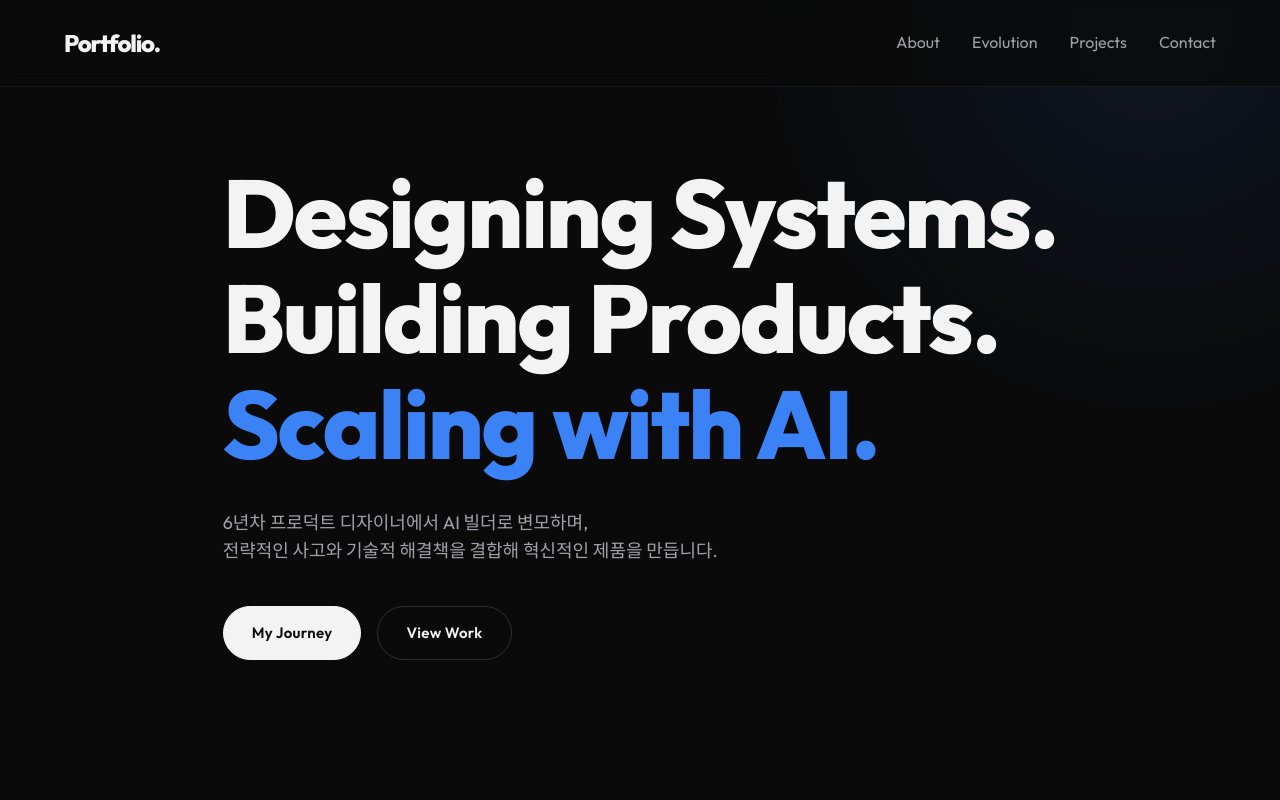
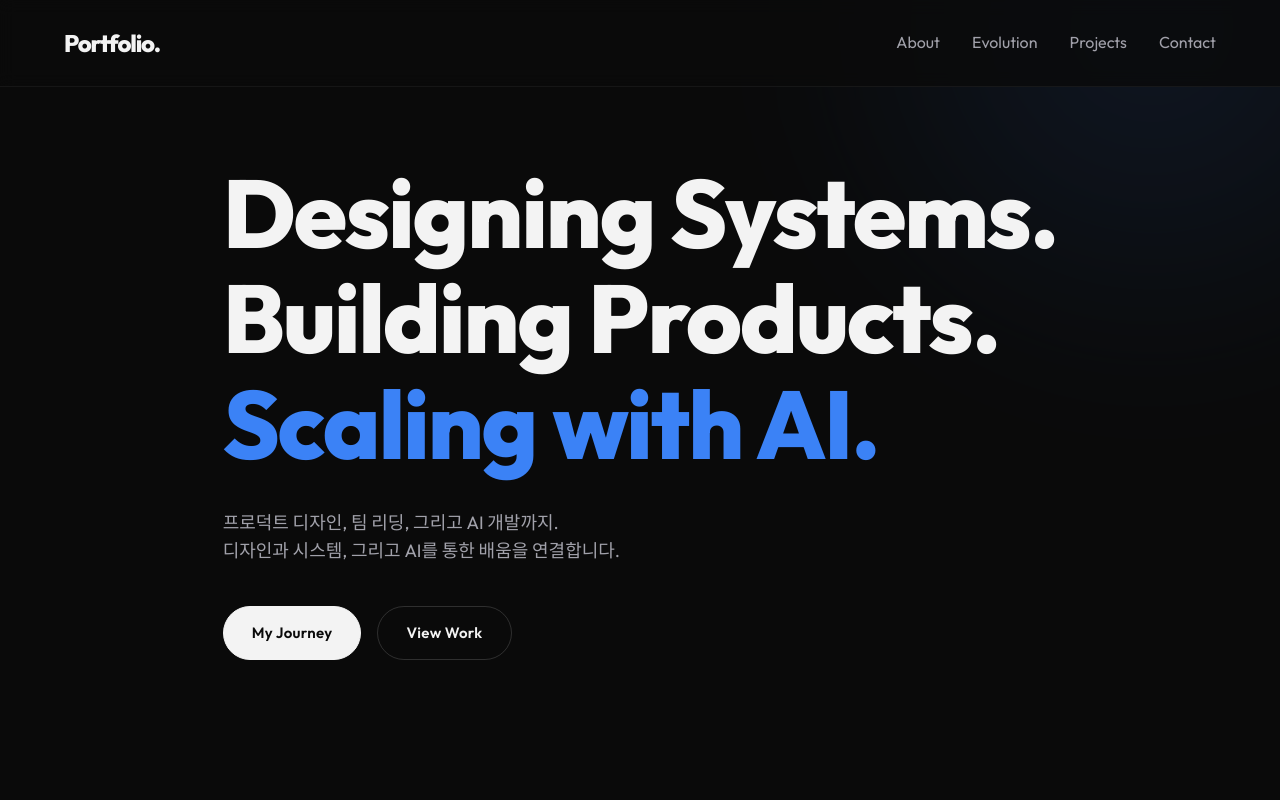
Before and after one commit to suzynam/Suzys-Portfolio-2026, a Next.js app: page / in a window 1280 px wide. Shown: the top 800 px of the page. Built offline with nearby package versions, Linux system fonts and the light colour scheme; no server answers.

Commit message:
docs: update hero subtitle text

```diff
--- a/src/components/Hero.tsx
+++ b/src/components/Hero.tsx
@@ -10,8 +10,8 @@ export default function Hero() {
                     <span className="block-reveal highlight">Scaling with AI.</span>
                 </h1>
                 <p className="hero-subtitle">
-                    6년차 프로덕트 디자이너에서 AI 빌더로 변모하며,<br />
-                    전략적인 사고와 기술적 해결책을 결합해 혁신적인 제품을 만듭니다.
+                    프로덕트 디자인, 팀 리딩, 그리고 AI 개발까지.<br />
+                    디자인과 시스템, 그리고 AI를 통한 배움을 연결합니다.
                 </p>
                 <div className="hero-cta">
                     <Link href="#evolution" className="btn btn-primary">My Journey</Link>
```
